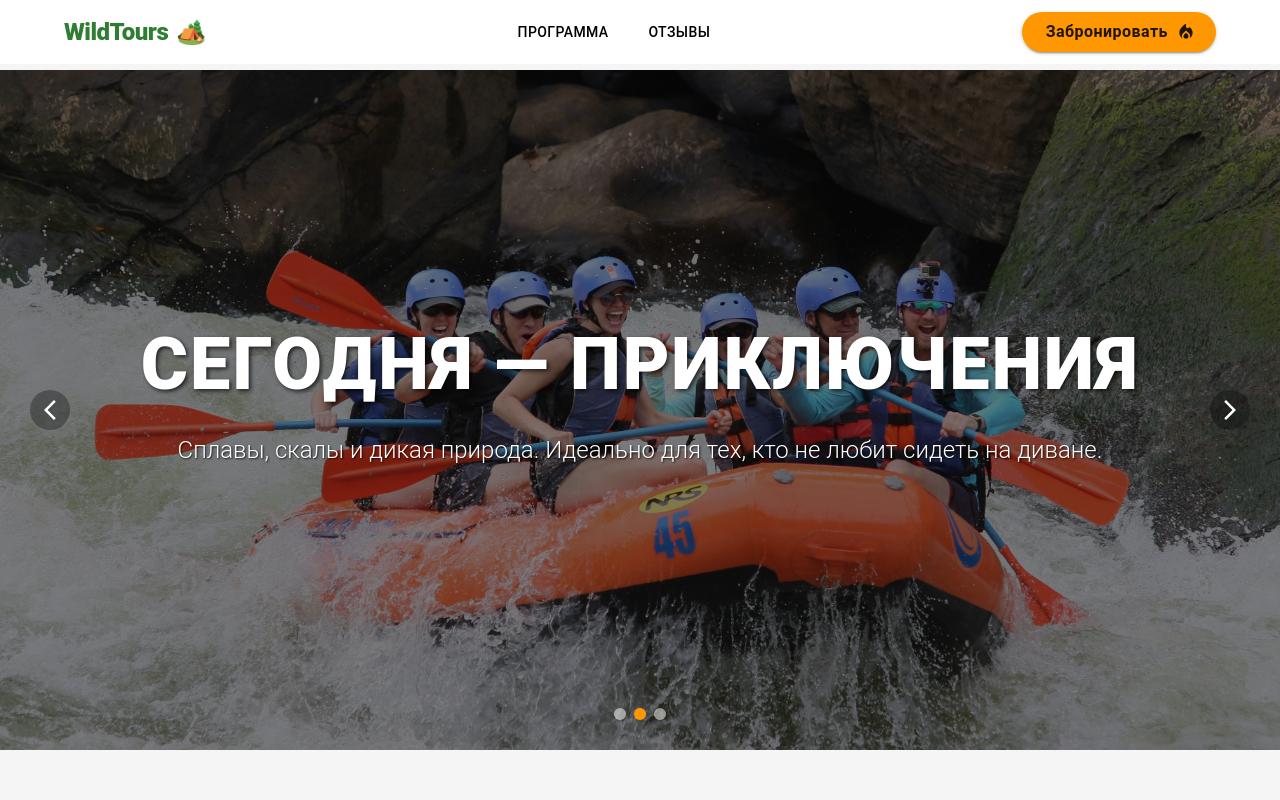
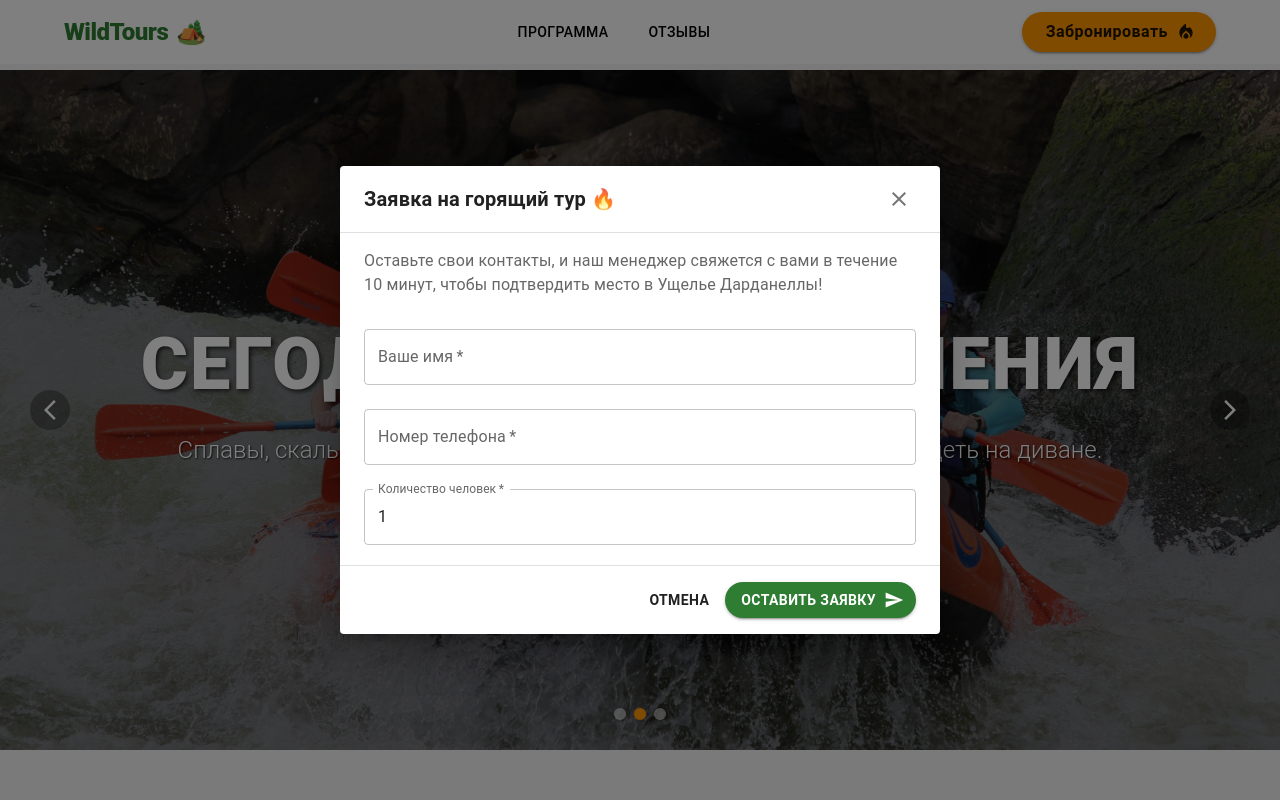
Before and after one commit to TheFusterMan/BurningTourLanding, a React (Create React App) app: page / in a window 1280 px wide. Both pictures are taken after a click on the button "Забронировать". Shown: the top 800 px of the page. Built offline with nearby package versions, Linux system fonts and the light colour scheme.

Commit message:
add reservation button

```diff
--- a/src/App.tsx
+++ b/src/App.tsx
@@ -1,8 +1,9 @@
-import React from 'react';
+import React, { useState } from 'react';
 import { ThemeProvider, createTheme, CssBaseline, Box } from '@mui/material';
 import Header from './components/Header';
 import Footer from './components/Footer';
 import Main from './components/main/Main';
+import BookingModal from './components/modal/BookingModal';
 
 const theme = createTheme({
     palette: {
@@ -19,14 +20,18 @@ const theme = createTheme({
 });
 
 const App: React.FC = () => {
+    const [isModalOpen, setIsModalOpen] = useState(false);
+
     return (
         <ThemeProvider theme={theme}>
             <CssBaseline />
             <Box sx={{ display: 'flex', flexDirection: 'column', minHeight: '100vh' }}>
-                <Header />
-                <Main />
+                <Header onOpenModal={() => setIsModalOpen(true)} />
+                <Main onOpenModal={() => setIsModalOpen(true)} />
                 <Footer />
             </Box>
+
+            <BookingModal open={isModalOpen} onClose={() => setIsModalOpen(false)} />
         </ThemeProvider>
     );
 };
--- a/src/components/Header.tsx
+++ b/src/components/Header.tsx
@@ -9,6 +9,9 @@ import {
     useScrollTrigger
 } from '@mui/material';
 import LocalFireDepartmentIcon from '@mui/icons-material/LocalFireDepartment';
+interface HeaderProps {
+    onOpenModal: () => void;
+}
 
 // Специальный компонент MUI для добавления тени при скролле
 interface Props {
@@ -33,7 +36,7 @@ function ElevationScroll(props: Props) {
     } as any);
 }
 
-const Header: React.FC = () => {
+const Header: React.FC<HeaderProps> = ({ onOpenModal }) => {
 
     // Функция для плавного скролла к секциям
     const scrollToSection = (id: string) => {
@@ -74,6 +77,7 @@ const Header: React.FC = () => {
                             variant="contained"
                             color="secondary"
                             endIcon={<LocalFireDepartmentIcon />}
+                            onClick={onOpenModal}
                             sx={{
                                 fontWeight: 'bold',
                                 borderRadius: 8,
--- a/src/components/main/Main.tsx
+++ b/src/components/main/Main.tsx
@@ -3,13 +3,16 @@ import { Box } from '@mui/material';
 import ActivitiesSection from '../interactive/ActivitiesSection';
 import Gallery from './components/Gallery';
 import ReviewsSection from '../reviews/ReviewsSection';
+interface MainProps {
+    onOpenModal: () => void;
+}
 
-const Main: React.FC = () => {
+const Main: React.FC<MainProps> = ({ onOpenModal }) => {
     return (
         // Добавили paddingTop, равный примерной высоте хедера, чтобы галерея не пряталась под ним
         <Box component="main" sx={{ flexGrow: 1, pt: '70px' }}>
 
-            <Gallery />
+            <Gallery onOpenModal={onOpenModal} />
 
             {/* Добавили id="activities" */}
             <div id="activities">
--- a/src/components/main/components/Gallery.tsx
+++ b/src/components/main/components/Gallery.tsx
@@ -14,6 +14,10 @@ interface SlideData {
     title: string;
     subtitle: string;
     buttonText?: string;
+}
+
+interface GalleryProps {
+    onOpenModal: () => void;
 }
 
 const slides: SlideData[] = [
@@ -41,7 +45,7 @@ const slides: SlideData[] = [
     }
 ];
 
-const Gallery: React.FC = () => {
+const Gallery: React.FC<GalleryProps> = ({ onOpenModal }) => {
     const [currentIndex, setCurrentIndex] = useState(0);
     const timerRef = useRef<NodeJS.Timeout | null>(null); // Храним ID таймера
 
@@ -123,7 +127,13 @@ const Gallery: React.FC = () => {
 
                         {/* Кнопка действия (Call to action) */}
                         {slides[currentIndex].buttonText && (
-                            <Button variant="contained" color="secondary" size="large" sx={{ py: 1.5, px: 4, fontSize: '1.2rem', fontWeight: 'bold', borderRadius: 8, textTransform: 'none' }}>
+                            <Button
+                                variant="contained"
+                                color="secondary"
+                                size="large"
+                                onClick={onOpenModal} // ВЕШАЕМ КЛИК СЮДА
+                                sx={{ py: 1.5, px: 4, fontSize: '1.2rem', fontWeight: 'bold', borderRadius: 8, textTransform: 'none' }}
+                            >
                                 {slides[currentIndex].buttonText}
                             </Button>
                         )}
--- /dev/null
+++ b/src/components/modal/BookingModal.tsx
@@ -0,0 +1,103 @@
+import React, { useState } from 'react';
+import {
+    Dialog, DialogTitle, DialogContent, DialogContentText,
+    TextField, DialogActions, Button, IconButton, Snackbar, Alert
+} from '@mui/material';
+import CloseIcon from '@mui/icons-material/Close';
+import SendIcon from '@mui/icons-material/Send';
+
+interface BookingModalProps {
+    open: boolean;
+    onClose: () => void;
+}
+
+const BookingModal: React.FC<BookingModalProps> = ({ open, onClose }) => {
+    // Состояние для уведомления об успехе
+    const [successOpen, setSuccessOpen] = useState(false);
+
+    const handleSubmit = (e: React.FormEvent) => {
+        e.preventDefault(); // Предотвращаем перезагрузку страницы
+        // Здесь в будущем будет отправка данных на сервер/в телеграм
+
+        onClose(); // Закрываем модалку
+        setSuccessOpen(true); // Показываем сообщение "Успешно"
+    };
+
+    return (
+        <>
+            {/* САМО ОКНО ФОРМЫ */}
+            <Dialog open={open} onClose={onClose} maxWidth="sm" fullWidth>
+                <DialogTitle sx={{ fontWeight: 'bold', display: 'flex', justifyContent: 'space-between', alignItems: 'center' }}>
+                    Заявка на горящий тур 🔥
+                    <IconButton onClick={onClose} size="small">
+                        <CloseIcon />
+                    </IconButton>
+                </DialogTitle>
+
+                <form onSubmit={handleSubmit}>
+                    <DialogContent dividers>
+                        <DialogContentText sx={{ mb: 3 }}>
+                            Оставьте свои контакты, и наш менеджер свяжется с вами в течение 10 минут, чтобы подтвердить место в Ущелье Дарданеллы!
+                        </DialogContentText>
+
+                        <TextField
+                            autoFocus
+                            margin="dense"
+                            id="name"
+                            label="Ваше имя"
+                            type="text"
+                            fullWidth
+                            variant="outlined"
+                            required
+                            sx={{ mb: 2 }}
+                        />
+                        <TextField
+                            margin="dense"
+                            id="phone"
+                            label="Номер телефона"
+                            type="tel"
+                            fullWidth
+                            variant="outlined"
+                            required
+                            sx={{ mb: 2 }}
+                        />
+                        <TextField
+                            margin="dense"
+                            id="count"
+                            label="Количество человек"
+                            type="number"
+                            slotProps={{ htmlInput: { min: 1, max: 10 } }}
+                            defaultValue={1}
+                            fullWidth
+                            variant="outlined"
+                            required
+                        />
+
+                    </DialogContent>
+                    <DialogActions sx={{ p: 2, px: 3 }}>
+                        <Button onClick={onClose} color="inherit" sx={{ fontWeight: 'bold' }}>
+                            Отмена
+                        </Button>
+                        <Button type="submit" variant="contained" color="primary" endIcon={<SendIcon />} sx={{ fontWeight: 'bold', borderRadius: 8 }}>
+                            Оставить заявку
+                        </Button>
+                    </DialogActions>
+                </form>
+            </Dialog>
+
+            {/* ВСПЛЫВАЮЩЕЕ УВЕДОМЛЕНИЕ (Snackbar) */}
+            <Snackbar
+                open={successOpen}
+                autoHideDuration={6000}
+                onClose={() => setSuccessOpen(false)}
+                anchorOrigin={{ vertical: 'bottom', horizontal: 'center' }}
+            >
+                <Alert onClose={() => setSuccessOpen(false)} severity="success" sx={{ width: '100%', fontWeight: 'bold' }}>
+                    Заявка успешно отправлена! Мы скоро позвоним вам.
+                </Alert>
+            </Snackbar>
+        </>
+    );
+};
+
+export default BookingModal;
```
